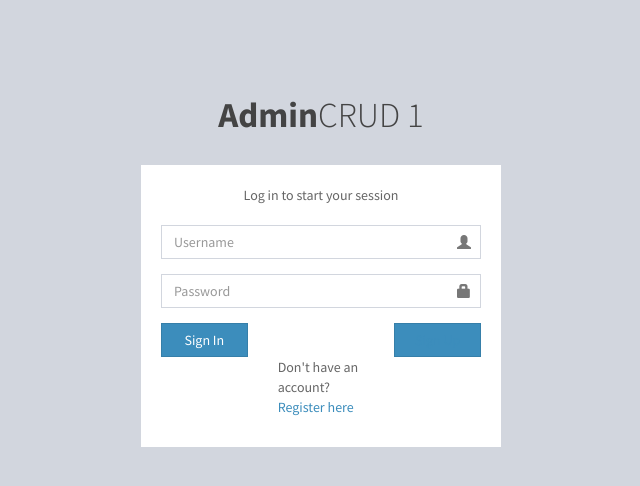
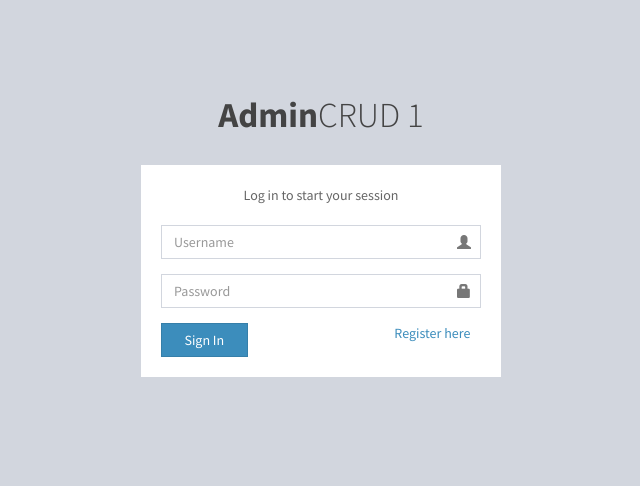
Before and after one commit to wawanjakman/sprindik, a CodeIgniter app: page /index.php/auth/index in a window 1280 px wide. Shown: the top 486 px of the page, without its empty margins (319-959 px from the left). Run offline with CodeIgniter, Linux system fonts and the light colour scheme.

Commit message:
Update form register

```diff
--- a/application/views/login.php
+++ b/application/views/login.php
@@ -57,11 +57,9 @@
               <button type="submit" class="btn btn-primary btn-block btn-flat">Sign In</button>
             </div>
             <div class="col-xs-offset-4 col-xs-4">
-              <button type="submit1" class="btn btn-primary btn-block btn-flat"><a href="<?php echo base_url(); ?>users/registration">Sign Up</a></button>
+              <p class=""><a href="<?php echo base_url(); ?>users/registration">Register here</a></p>
             </div>
-            <div class="col-xs-offset-4 col-xs-4">
-              <p class="">Don't have an account? <a href="<?php echo base_url(); ?>users/registration">Register here</a></p>
-            </div>
+
 
 
           </div>
```
Also changed, not shown: application/views/users/registration.php (+23 -1 lines).
